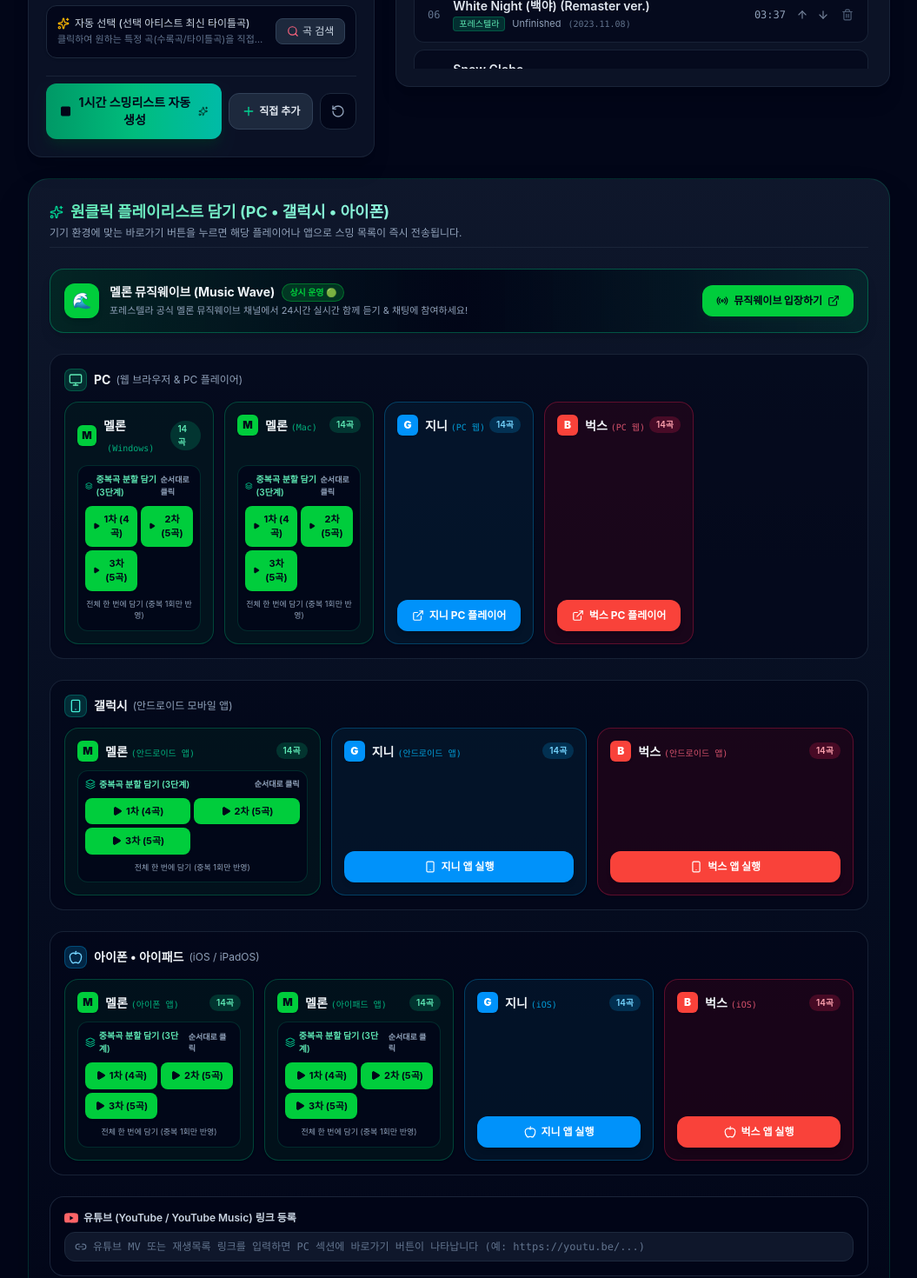
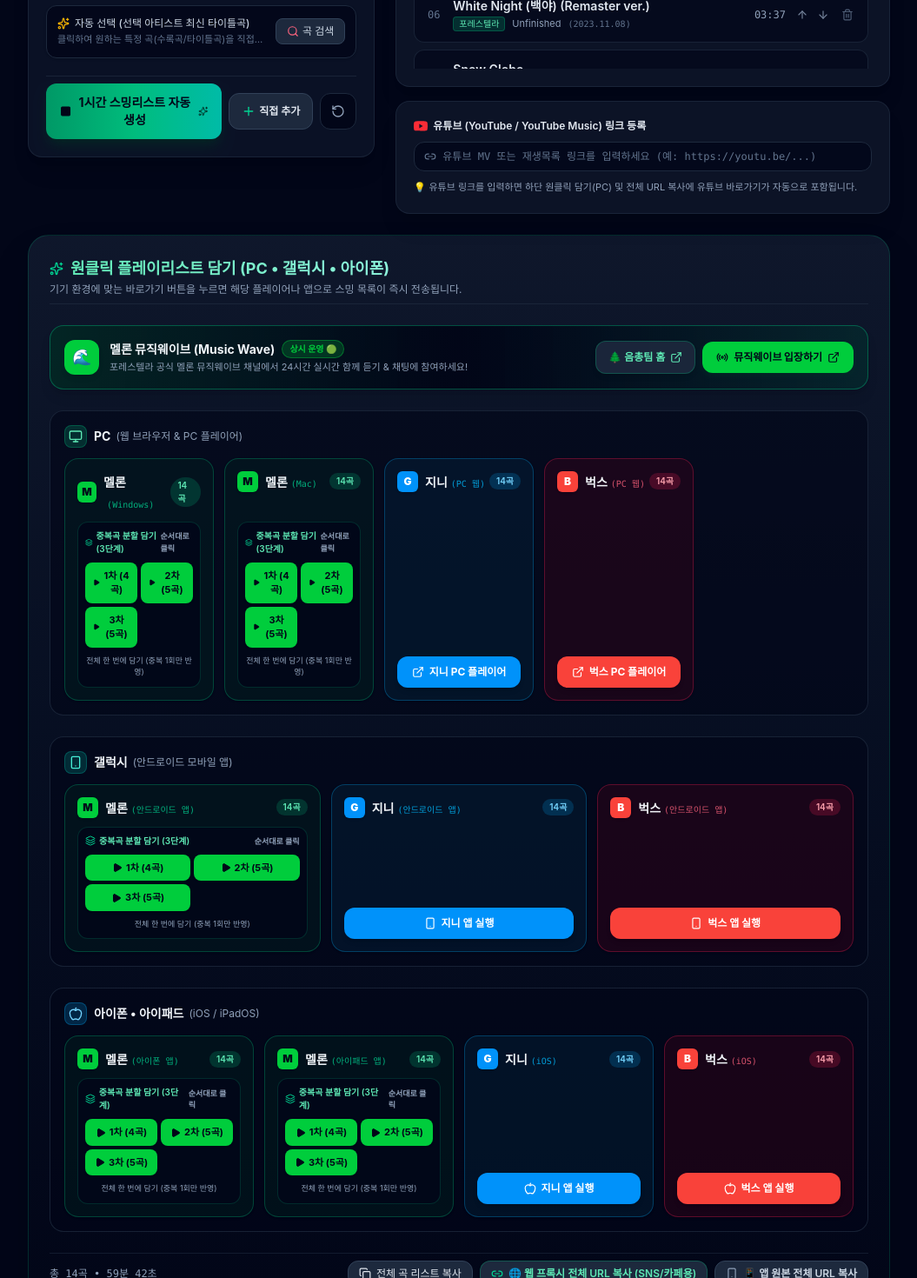
Before and after one commit to foretissimo/sming-maker, a React (Vite) app: page / in a window 1280 px wide. Shown: the part 780-2250 px from the top of the page at 87% size, without its empty margins (112-1167 px from the left). Built offline with nearby package versions, Linux system fonts and the light colour scheme; a web font is replaced by a local one.

Commit message:
feat: 멜론 뮤직웨이브에 음총팀 홈 링크 추가 및 유튜브 링크 등록창 스밍리스트 하단 이동

```diff
--- a/src/App.jsx
+++ b/src/App.jsx
@@ -7,6 +7,7 @@
 import FilterSection from './components/FilterSection';
 import GeneratorControl from './components/GeneratorControl';
 import PlaylistView from './components/PlaylistView';
+import YoutubeInputSection from './components/YoutubeInputSection';
 import ReadOnlyPlaylistView from './components/ReadOnlyPlaylistView';
 import PlatformActions from './components/PlatformActions';
 import SongCatalogModal from './components/SongCatalogModal';
@@ -569,6 +570,13 @@
                   targetDurationSeconds={targetDurationMinutes * 60}
                   artists={artists}
                 />
+
+                {/* YouTube Link Registration Card */}
+                <YoutubeInputSection
+                  youtubeUrl={youtubeUrl}
+                  onChangeYoutubeUrl={handleUpdateYoutubeUrl}
+                  onShowToast={showToast}
+                />
               </div>
             </div>
 
--- a/src/components/PlatformActions.jsx
+++ b/src/components/PlatformActions.jsx
@@ -9,17 +9,14 @@
   Sparkles,
   Layers,
   Link2,
-  Trash2,
   Apple,
   Radio
 } from 'lucide-react';
 import {
   generatePlatformLinks,
   generateTextPlaylist,
-  generateAllUrlsText,
   generateProxyUrlsText,
-  generateOriginalUrlsText,
-  toProxyUrl
+  generateOriginalUrlsText
 } from '../utils/platformLinks';
 import { formatTotalDuration } from '../utils/formatters';
 
@@ -33,41 +30,16 @@
 
 export default function PlatformActions({
   playlist,
-  youtubeUrl: initialYoutubeUrl = '',
-  onChangeYoutubeUrl,
+  youtubeUrl = '',
   onShowToast
 }) {
   const [copiedType, setCopiedType] = useState(null);
   const [clickedMelonParts, setClickedMelonParts] = useState({});
 
-  // YouTube input state (persisted to LocalStorage if onChangeYoutubeUrl not passed)
-  const [youtubeInput, setYoutubeInput] = useState(() => {
-    try {
-      return initialYoutubeUrl || localStorage.getItem('sming_youtube_url') || '';
-    } catch (e) {
-      return '';
-    }
-  });
-
-  // Sync when initialYoutubeUrl changes from parent (e.g. loading recommended list or shared list)
-  React.useEffect(() => {
-    if (initialYoutubeUrl !== undefined) {
-      setYoutubeInput(initialYoutubeUrl);
-    }
-  }, [initialYoutubeUrl]);
-
-  const links = generatePlatformLinks(playlist, { youtubeUrl: youtubeInput.trim() });
+  const youtubeTrimmed = (youtubeUrl || '').trim();
+  const links = generatePlatformLinks(playlist, { youtubeUrl: youtubeTrimmed });
   const totalSeconds = playlist.reduce((sum, s) => sum + (s.duration || 0), 0);
   const totalDurationFormatted = formatTotalDuration(totalSeconds);
-
-  // Sync YouTube URL
-  const handleSaveYoutube = (val) => {
-    setYoutubeInput(val);
-    try {
-      localStorage.setItem('sming_youtube_url', val);
-    } catch (e) {}
-    if (onChangeYoutubeUrl) onChangeYoutubeUrl(val);
-  };
 
   const handleCopy = (text, type, successMsg) => {
     if (!navigator.clipboard) return;
@@ -218,16 +190,29 @@
           </div>
         </div>
 
+        <div className="flex items-center gap-2 flex-shrink-0 flex-wrap sm:flex-nowrap">
+          <a
+            href="http://forestellastream.com/"
+            target="_blank"
+            rel="noopener noreferrer"
+            className="px-3.5 py-2.5 rounded-xl bg-slate-800/90 hover:bg-slate-700 text-emerald-300 hover:text-emerald-200 border border-emerald-500/30 font-bold text-xs flex items-center justify-center gap-1.5 transition-all shadow-md cursor-pointer whitespace-nowrap active:scale-[0.98]"
+            title="포레스텔라 음원총공팀 공식 홈페이지"
+          >
+            <span>🌲 음총팀 홈</span>
+            <ExternalLink className="w-3.5 h-3.5" />
+          </a>
+
           <a
             href="https://into.melon.com/bridge/kakaotalk/musicwave/VvseWVazR3I9q3Kuzn_eFA?type=channel&t=1751896537993"
             target="_blank"
             rel="noopener noreferrer"
-          className="px-4 py-2.5 rounded-xl bg-[#00cd3c] hover:bg-[#00b835] text-slate-950 font-black text-xs flex items-center justify-center gap-1.5 transition-all shadow-md shadow-emerald-950/50 cursor-pointer flex-shrink-0 whitespace-nowrap active:scale-[0.98]"
+            className="px-4 py-2.5 rounded-xl bg-[#00cd3c] hover:bg-[#00b835] text-slate-950 font-black text-xs flex items-center justify-center gap-1.5 transition-all shadow-md shadow-emerald-950/50 cursor-pointer whitespace-nowrap active:scale-[0.98]"
           >
             <Radio className="w-3.5 h-3.5" />
             <span>뮤직웨이브 입장하기</span>
             <ExternalLink className="w-3.5 h-3.5" />
           </a>
+        </div>
       </div>
 
       {/* ========================================================================= */}
@@ -486,52 +471,6 @@
         </div>
       </div>
 
-      {/* ========================================================================= */}
-      {/* 4. YOUTUBE URL INPUT FORM AT BOTTOM */}
-      {/* ========================================================================= */}
-      <div className="p-4 rounded-2xl bg-slate-950/90 border border-slate-800/90 space-y-2">
-        <div className="flex items-center justify-between">
-          <label className="text-xs font-semibold text-slate-300 flex items-center gap-1.5">
-            <YoutubeIcon className="w-4 h-4 text-red-400" />
-            <span>유튜브 (YouTube / YouTube Music) 링크 등록</span>
-          </label>
-
-          {youtubeInput && (
-            <button
-              onClick={() => handleSaveYoutube('')}
-              className="text-[11px] text-slate-500 hover:text-rose-400 flex items-center gap-0.5 cursor-pointer"
-            >
-              <Trash2 className="w-3 h-3" />
-              <span>링크 지우기</span>
-            </button>
-          )}
-        </div>
-
-        <div className="flex items-center gap-2">
-          <div className="relative flex-1">
-            <Link2 className="w-3.5 h-3.5 text-slate-500 absolute left-3 top-1/2 -translate-y-1/2" />
-            <input
-              type="url"
-              value={youtubeInput}
-              onChange={(e) => handleSaveYoutube(e.target.value)}
-              placeholder="유튜브 MV 또는 재생목록 링크를 입력하면 PC 섹션에 바로가기 버튼이 나타납니다 (예: https://youtu.be/...)"
-              className="w-full pl-8 pr-3 py-2 bg-slate-900 border border-slate-800 rounded-xl text-xs text-slate-200 placeholder:text-slate-500 focus:outline-none focus:border-red-500 transition-colors font-mono"
-            />
-          </div>
-
-          {youtubeInput && (
-            <button
-              onClick={() => handleOpenLink(youtubeInput, '유튜브')}
-              className="px-3 py-2 bg-red-600 hover:bg-red-500 text-white rounded-xl text-xs font-semibold flex items-center gap-1 cursor-pointer transition-colors flex-shrink-0"
-              title="입력한 링크 테스트 열기"
-            >
-              <ExternalLink className="w-3.5 h-3.5" />
-              <span>열기</span>
-            </button>
-          )}
-        </div>
-      </div>
-
       {/* Copy Text Playlist & All URLs Footer Actions */}
       <div className="flex flex-wrap items-center justify-between gap-2 pt-2 border-t border-slate-800/60 text-xs">
         <span className="text-slate-400 font-mono">
@@ -548,7 +487,7 @@
           </button>
 
           <button
-            onClick={() => handleCopy(generateProxyUrlsText(playlist, totalDurationFormatted, { youtubeUrl: youtubeInput.trim() }), 'proxy_urls', '🌐 SNS/카페 공유용 웹 프록시(HTTPS) 전체 URL 모음이 복사되었습니다! 🔗')}
+            onClick={() => handleCopy(generateProxyUrlsText(playlist, totalDurationFormatted, { youtubeUrl: youtubeTrimmed }), 'proxy_urls', '🌐 SNS/카페 공유용 웹 프록시(HTTPS) 전체 URL 모음이 복사되었습니다! 🔗')}
             className="px-3 py-1.5 rounded-xl bg-slate-800 hover:bg-slate-700 text-emerald-300 font-semibold flex items-center gap-1.5 transition-colors cursor-pointer border border-emerald-500/30 shadow-sm"
             title="트위터, 다음/네이버 카페, 카카오톡 어디서나 클릭 시 앱이 즉시 실행되는 HTTPS 링크 모음"
           >
@@ -557,7 +496,7 @@
           </button>
 
           <button
-            onClick={() => handleCopy(generateOriginalUrlsText(playlist, totalDurationFormatted, { youtubeUrl: youtubeInput.trim() }), 'orig_urls', '📱 앱 직접 실행용 원본 스키마 URL 모음이 복사되었습니다! 📱')}
+            onClick={() => handleCopy(generateOriginalUrlsText(playlist, totalDurationFormatted, { youtubeUrl: youtubeTrimmed }), 'orig_urls', '📱 앱 직접 실행용 원본 스키마 URL 모음이 복사되었습니다! 📱')}
             className="px-3 py-1.5 rounded-xl bg-slate-800 hover:bg-slate-700 text-slate-300 font-semibold flex items-center gap-1.5 transition-colors cursor-pointer border border-slate-700 shadow-sm"
             title="기기 단축어 또는 앱 직접 실행용 원본 스키마 URI 링크 모음"
           >
--- a/src/components/ReadOnlyPlaylistView.jsx
+++ b/src/components/ReadOnlyPlaylistView.jsx
@@ -342,16 +342,29 @@
             </div>
           </div>
 
+          <div className="flex items-center gap-2 flex-shrink-0 flex-wrap sm:flex-nowrap">
+            <a
+              href="http://forestellastream.com/"
+              target="_blank"
+              rel="noopener noreferrer"
+              className="px-3.5 py-2.5 rounded-xl bg-slate-800/90 hover:bg-slate-700 text-emerald-300 hover:text-emerald-200 border border-emerald-500/30 font-bold text-xs flex items-center justify-center gap-1.5 transition-all shadow-md cursor-pointer whitespace-nowrap active:scale-[0.98]"
+              title="포레스텔라 음원총공팀 공식 홈페이지"
+            >
+              <span>🌲 음총팀 홈</span>
+              <ExternalLink className="w-3.5 h-3.5" />
+            </a>
+
             <a
               href="https://into.melon.com/bridge/kakaotalk/musicwave/VvseWVazR3I9q3Kuzn_eFA?type=channel&t=1751896537993"
               target="_blank"
               rel="noopener noreferrer"
-            className="px-4 py-2.5 rounded-xl bg-[#00cd3c] hover:bg-[#00b835] text-slate-950 font-black text-xs flex items-center justify-center gap-1.5 transition-all shadow-md shadow-emerald-950/50 cursor-pointer flex-shrink-0 whitespace-nowrap active:scale-[0.98]"
+              className="px-4 py-2.5 rounded-xl bg-[#00cd3c] hover:bg-[#00b835] text-slate-950 font-black text-xs flex items-center justify-center gap-1.5 transition-all shadow-md shadow-emerald-950/50 cursor-pointer whitespace-nowrap active:scale-[0.98]"
             >
               <Radio className="w-3.5 h-3.5" />
               <span>뮤직웨이브 입장하기</span>
               <ExternalLink className="w-3.5 h-3.5" />
             </a>
+          </div>
         </div>
 
         {/* ---------------- PC SECTION ---------------- */}
--- /dev/null
+++ b/src/components/YoutubeInputSection.jsx
@@ -0,0 +1,91 @@
+import React from 'react';
+import { Link2, Trash2, ExternalLink } from 'lucide-react';
+
+function YoutubeIcon({ className = "w-4 h-4" }) {
+  return (
+    <svg className={className} viewBox="0 0 24 24" fill="currentColor">
+      <path d="M23.498 6.186a3.016 3.016 0 0 0-2.122-2.136C19.505 3.545 12 3.545 12 3.545s-7.505 0-9.377.505A3.017 3.017 0 0 0 .502 6.186C0 8.07 0 12 0 12s0 3.93.502 5.814a3.016 3.016 0 0 0 2.122 2.136c1.871.505 9.376.505 9.376.505s7.505 0 9.377-.505a3.015 3.015 0 0 0 2.122-2.136C24 15.93 24 12 24 12s0-3.93-.502-5.814zM9.545 15.568V8.432L15.818 12l-6.273 3.568z"/>
+    </svg>
+  );
+}
+
+export default function YoutubeInputSection({
+  youtubeUrl = '',
+  onChangeYoutubeUrl,
+  onShowToast
+}) {
+  const handleOpenLink = (url) => {
+    if (!url) return;
+    if (url.startsWith('http://') || url.startsWith('https://')) {
+      window.open(url, '_blank', 'noopener,noreferrer');
+    } else {
+      const a = document.createElement('a');
+      a.href = url;
+      a.style.display = 'none';
+      document.body.appendChild(a);
+      a.click();
+      setTimeout(() => {
+        if (document.body.contains(a)) {
+          document.body.removeChild(a);
+        }
+      }, 300);
+    }
+  };
+
+  const handleClear = () => {
+    if (onChangeYoutubeUrl) {
+      onChangeYoutubeUrl('');
+      if (onShowToast) onShowToast('유튜브 링크가 삭제되었습니다.');
+    }
+  };
+
+  return (
+    <div className="bg-slate-900/80 border border-slate-800/80 rounded-2xl p-4 md:p-5 shadow-xl space-y-2.5">
+      <div className="flex items-center justify-between">
+        <label className="text-xs font-semibold text-slate-200 flex items-center gap-1.5">
+          <YoutubeIcon className="w-4 h-4 text-red-500" />
+          <span>유튜브 (YouTube / YouTube Music) 링크 등록</span>
+        </label>
+
+        {youtubeUrl && (
+          <button
+            type="button"
+            onClick={handleClear}
+            className="text-[11px] text-slate-400 hover:text-rose-400 flex items-center gap-1 cursor-pointer transition-colors"
+          >
+            <Trash2 className="w-3 h-3" />
+            <span>링크 지우기</span>
+          </button>
+        )}
+      </div>
+
+      <div className="flex items-center gap-2">
+        <div className="relative flex-1">
+          <Link2 className="w-3.5 h-3.5 text-slate-500 absolute left-3 top-1/2 -translate-y-1/2" />
+          <input
+            type="url"
+            value={youtubeUrl}
+            onChange={(e) => onChangeYoutubeUrl && onChangeYoutubeUrl(e.target.value)}
+            placeholder="유튜브 MV 또는 재생목록 링크를 입력하세요 (예: https://youtu.be/...)"
+            className="w-full pl-8 pr-3 py-2 bg-slate-950/80 border border-slate-800 rounded-xl text-xs text-slate-200 placeholder:text-slate-500 focus:outline-none focus:border-red-500/80 transition-colors font-mono"
+          />
+        </div>
+
+        {youtubeUrl && (
+          <button
+            type="button"
+            onClick={() => handleOpenLink(youtubeUrl)}
+            className="px-3.5 py-2 bg-red-600 hover:bg-red-500 text-white rounded-xl text-xs font-semibold flex items-center gap-1 cursor-pointer transition-colors flex-shrink-0 shadow-sm"
+            title="입력한 링크 테스트 열기"
+          >
+            <ExternalLink className="w-3.5 h-3.5" />
+            <span>열기</span>
+          </button>
+        )}
+      </div>
+      <p className="text-[11px] text-slate-400 leading-relaxed">
+        💡 유튜브 링크를 입력하면 하단 원클릭 담기(PC) 및 전체 URL 복사에 유튜브 바로가기가 자동으로 포함됩니다.
+      </p>
+    </div>
+  );
+}
```
Lines whose indentation alone changed are shown as unchanged.
